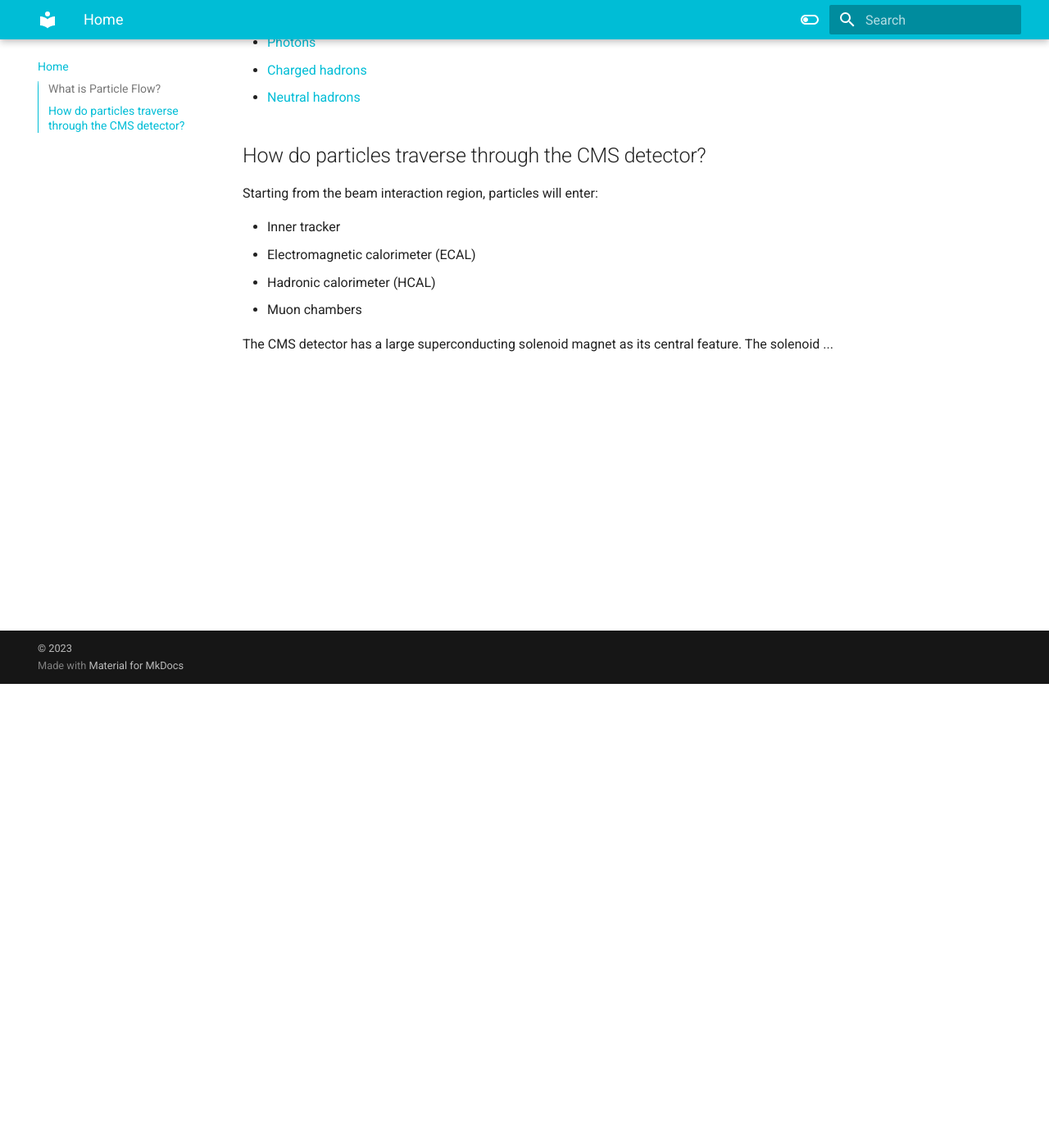
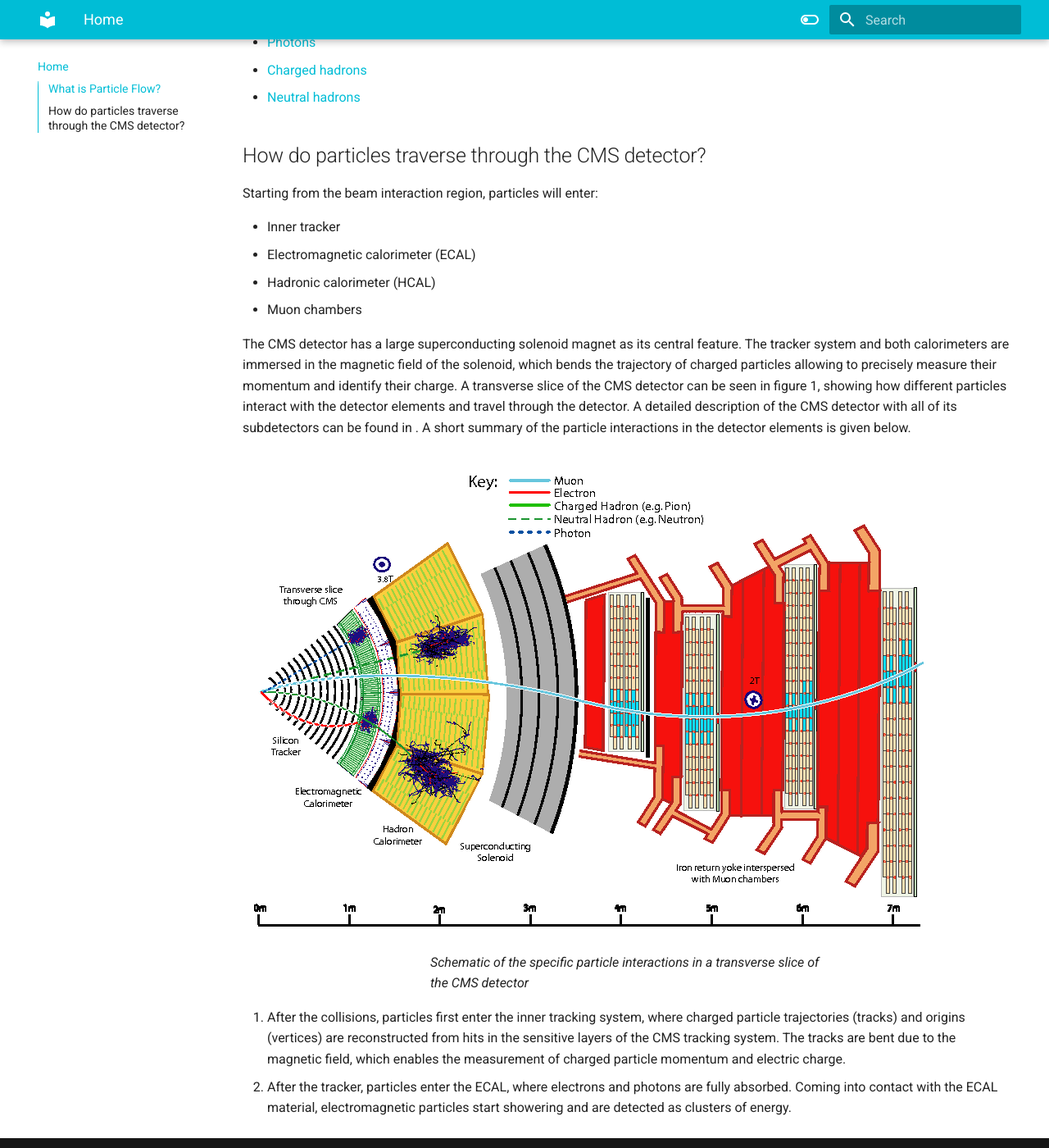
Before and after one commit to nseeba/PF-documentation, an MkDocs documentation site: the page built from docs/index.md, in a window 1280 px wide and 1400 px high, scrolled down 566 px. Shown: the whole window at 82% size. Built offline with MkDocs 1.6.1 and Material for MkDocs 9.7.7, drawn with Linux system fonts in a browser that asks for light colours.

Commit message:
flowcharts

```diff
--- a/docs/index.md
+++ b/docs/index.md
@@ -25,4 +25,11 @@
 * Hadronic calorimeter (HCAL)
 * Muon chambers
 
-The CMS detector has a large superconducting solenoid magnet as its central feature. The solenoid ...
+The CMS detector has a large superconducting solenoid magnet as its central feature. The tracker system and both calorimeters are immersed in the magnetic field of the solenoid, which bends the trajectory of charged particles allowing to precisely measure their momentum and identify their charge. A transverse slice of the CMS detector can be seen in figure 1, showing how different particles interact with the detector elements and travel through the detector. A detailed description of the CMS detector with all of its subdetectors can be found in . A short summary of the particle interactions in the detector elements is given below.
+
+
+  ![cmsslice](assets/cmsslice.png){align="center"}
+  <figcaption>Schematic of the specific particle interactions in a transverse slice of the CMS detector</figcaption>
+
+1. After the collisions, particles first enter the inner tracking system, where charged particle trajectories (tracks) and origins (vertices) are reconstructed from hits in the sensitive layers of the CMS tracking system. The tracks are bent due to the magnetic field, which enables the measurement of charged particle momentum and electric charge.
+2. After the tracker, particles enter the ECAL, where electrons and photons are fully absorbed. Coming into contact with the ECAL material, electromagnetic particles start showering and are detected as clusters of energy.
```
Also changed, not shown: docs/page2.md (+3 -0 lines), docs/assets/cmsslice.png (added), docs/assets/pfalgo.drawio.svg (added).
